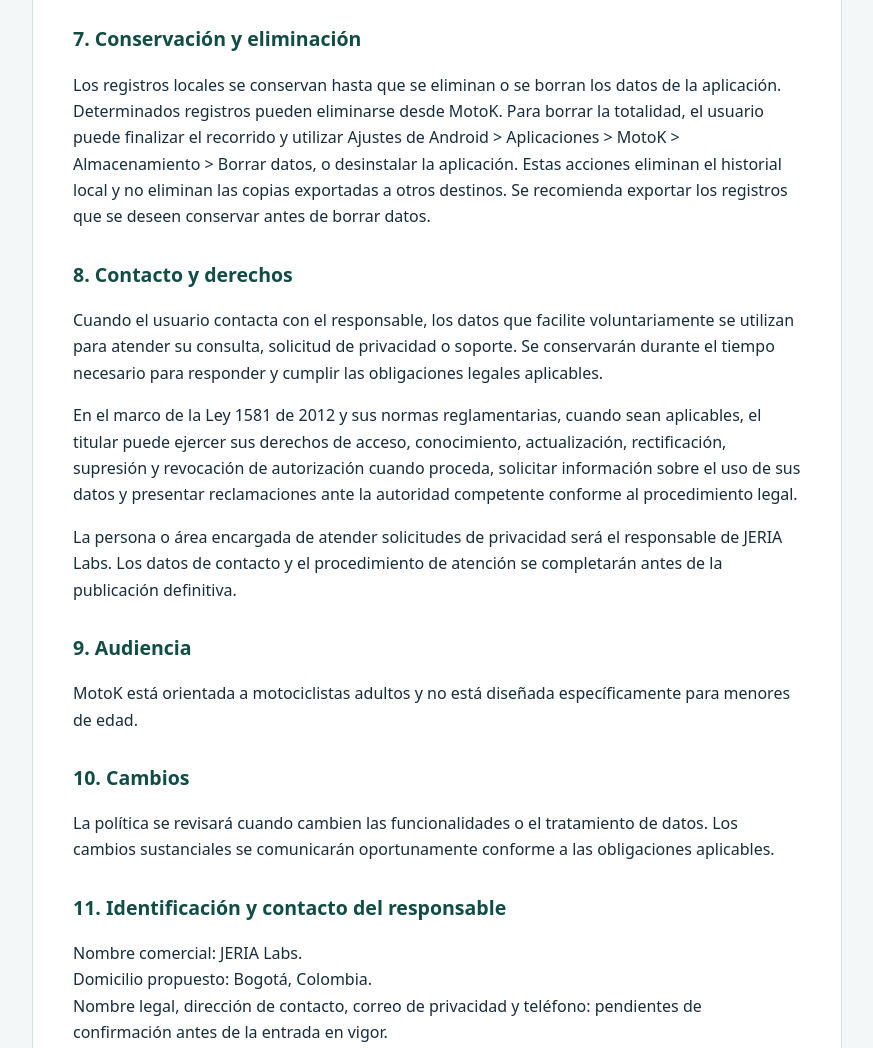
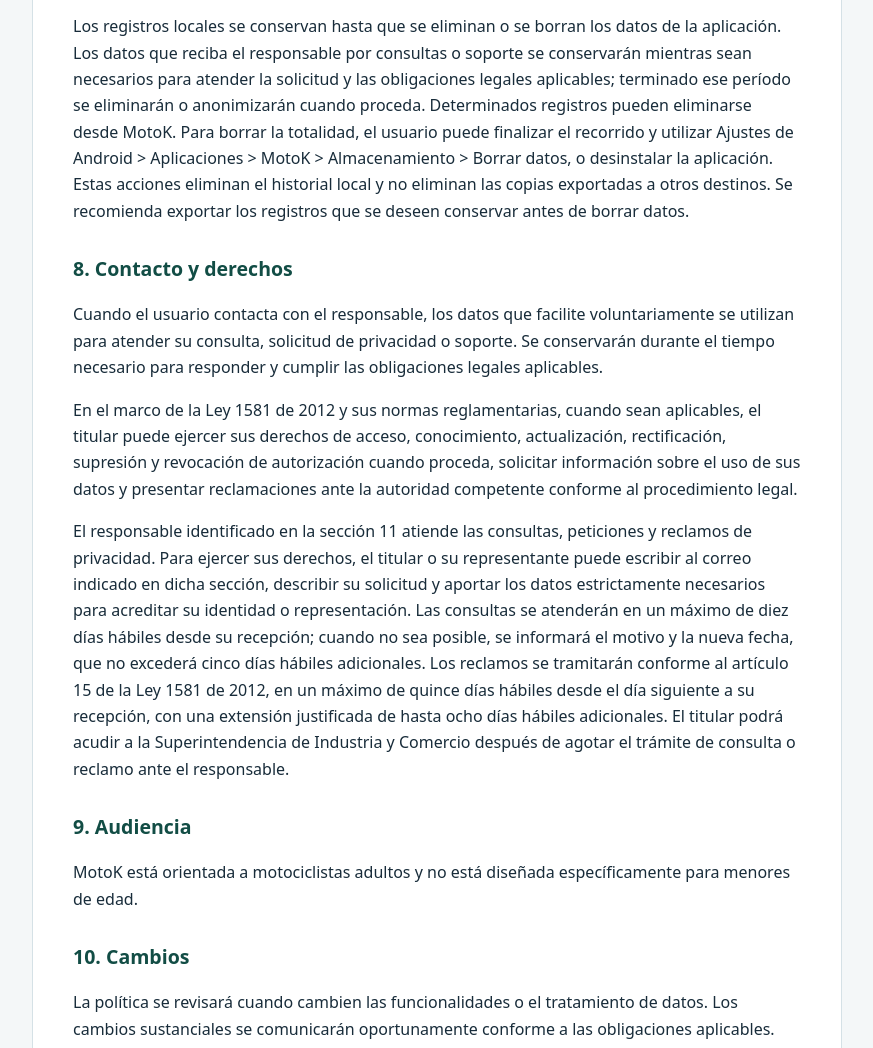
Before and after one commit to julian-ia-1/jeria-labs-privacy, a plain HTML site: page motok/index.html in a window 1280 px wide. Shown: the part 1752-2800 px from the top of the page, without its empty margins (203-1076 px from the left). Drawn offline with Linux system fonts and the light colour scheme.

Commit message:
Finalize MotoK privacy policy with authorized contact details and rights procedure

```diff
--- a/motok/index.html
+++ b/motok/index.html
@@ -19,7 +19,7 @@ footer{padding:1.25rem;text-align:center;color:#405969;font-size:.9rem}
 <body>
 <header><div class="wrap"><p>JERIA Labs · MotoK</p><h1>Política de privacidad</h1><div>Versión de referencia: MotoK 2.8.2</div></div></header>
 <main class="wrap">
-<p class="notice"><strong>Borrador para revisión.</strong> Pendiente de confirmar los datos públicos del responsable del tratamiento y la fecha de entrada en vigor. No constituye aún la política definitiva.</p>
+<p><strong>Fecha de entrada en vigor y última actualización:</strong> 18 de noviembre de 2026.</p>
 <h2>1. Responsable y alcance</h2>
 <p>MotoK, publicada bajo el nombre de desarrollador JERIA Labs, ayuda a motociclistas a registrar distancias, ingresos, gastos y mantenimiento, y a calcular indicadores de rentabilidad. Esta política describe el tratamiento de datos en MotoK 2.8.2.</p>
 <h2>2. Información utilizada y finalidades</h2>
@@ -35,17 +35,17 @@ footer{padding:1.25rem;text-align:center;color:#405969;font-size:.9rem}
 <p>Esta versión no integra anuncios ni SDK de analítica. No vende datos personales. MotoK puede abrir aplicaciones compatibles de transporte, mensajería y navegación, sin acceder a sus credenciales ni a sus registros internos. Esas aplicaciones tienen sus propias políticas.</p>
 <p>El usuario puede exportar registros de ingresos o combustible y elegir una aplicación externa para compartirlos. Esa acción no es una transmisión automática de MotoK a su desarrollador; el tratamiento posterior depende del destino elegido por el usuario. Google Play, Android y el alojamiento web de esta política pueden tratar datos relacionados con sus propios servicios conforme a sus respectivas políticas.</p>
 <h2>7. Conservación y eliminación</h2>
-<p>Los registros locales se conservan hasta que se eliminan o se borran los datos de la aplicación. Determinados registros pueden eliminarse desde MotoK. Para borrar la totalidad, el usuario puede finalizar el recorrido y utilizar Ajustes de Android &gt; Aplicaciones &gt; MotoK &gt; Almacenamiento &gt; Borrar datos, o desinstalar la aplicación. Estas acciones eliminan el historial local y no eliminan las copias exportadas a otros destinos. Se recomienda exportar los registros que se deseen conservar antes de borrar datos.</p>
+<p>Los registros locales se conservan hasta que se eliminan o se borran los datos de la aplicación. Los datos que reciba el responsable por consultas o soporte se conservarán mientras sean necesarios para atender la solicitud y las obligaciones legales aplicables; terminado ese período se eliminarán o anonimizarán cuando proceda. Determinados registros pueden eliminarse desde MotoK. Para borrar la totalidad, el usuario puede finalizar el recorrido y utilizar Ajustes de Android &gt; Aplicaciones &gt; MotoK &gt; Almacenamiento &gt; Borrar datos, o desinstalar la aplicación. Estas acciones eliminan el historial local y no eliminan las copias exportadas a otros destinos. Se recomienda exportar los registros que se deseen conservar antes de borrar datos.</p>
 <h2>8. Contacto y derechos</h2>
 <p>Cuando el usuario contacta con el responsable, los datos que facilite voluntariamente se utilizan para atender su consulta, solicitud de privacidad o soporte. Se conservarán durante el tiempo necesario para responder y cumplir las obligaciones legales aplicables.</p>
 <p>En el marco de la Ley 1581 de 2012 y sus normas reglamentarias, cuando sean aplicables, el titular puede ejercer sus derechos de acceso, conocimiento, actualización, rectificación, supresión y revocación de autorización cuando proceda, solicitar información sobre el uso de sus datos y presentar reclamaciones ante la autoridad competente conforme al procedimiento legal.</p>
-<p>La persona o área encargada de atender solicitudes de privacidad será el responsable de JERIA Labs. Los datos de contacto y el procedimiento de atención se completarán antes de la publicación definitiva.</p>
+<p>El responsable identificado en la sección 11 atiende las consultas, peticiones y reclamos de privacidad. Para ejercer sus derechos, el titular o su representante puede escribir al correo indicado en dicha sección, describir su solicitud y aportar los datos estrictamente necesarios para acreditar su identidad o representación. Las consultas se atenderán en un máximo de diez días hábiles desde su recepción; cuando no sea posible, se informará el motivo y la nueva fecha, que no excederá cinco días hábiles adicionales. Los reclamos se tramitarán conforme al artículo 15 de la Ley 1581 de 2012, en un máximo de quince días hábiles desde el día siguiente a su recepción, con una extensión justificada de hasta ocho días hábiles adicionales. El titular podrá acudir a la Superintendencia de Industria y Comercio después de agotar el trámite de consulta o reclamo ante el responsable.</p>
 <h2>9. Audiencia</h2>
 <p>MotoK está orientada a motociclistas adultos y no está diseñada específicamente para menores de edad.</p>
 <h2>10. Cambios</h2>
 <p>La política se revisará cuando cambien las funcionalidades o el tratamiento de datos. Los cambios sustanciales se comunicarán oportunamente conforme a las obligaciones aplicables.</p>
 <h2>11. Identificación y contacto del responsable</h2>
-<p>Nombre comercial: JERIA Labs.<br>Domicilio propuesto: Bogotá, Colombia.<br>Nombre legal, dirección de contacto, correo de privacidad y teléfono: pendientes de confirmación antes de la entrada en vigor.</p>
+<p><strong>Responsable del tratamiento:</strong> Julián Enrique Riaño Páramo (persona natural).<br>Nombre comercial del desarrollador: JERIA Labs.<br>Domicilio: Bogotá, Colombia.<br>Dirección de contacto: Calle 81 #102-75, Bogotá, Colombia.<br>Correo electrónico: <a href="mailto:julian.ia.uno@gmail.com">julian.ia.uno@gmail.com</a>.<br>Teléfono de contacto: <a href="tel:+573057504842">+57 305 750 4842</a>.</p>
 </main>
 <footer>JERIA Labs · MotoK · Política de privacidad</footer>
 </body>
```
